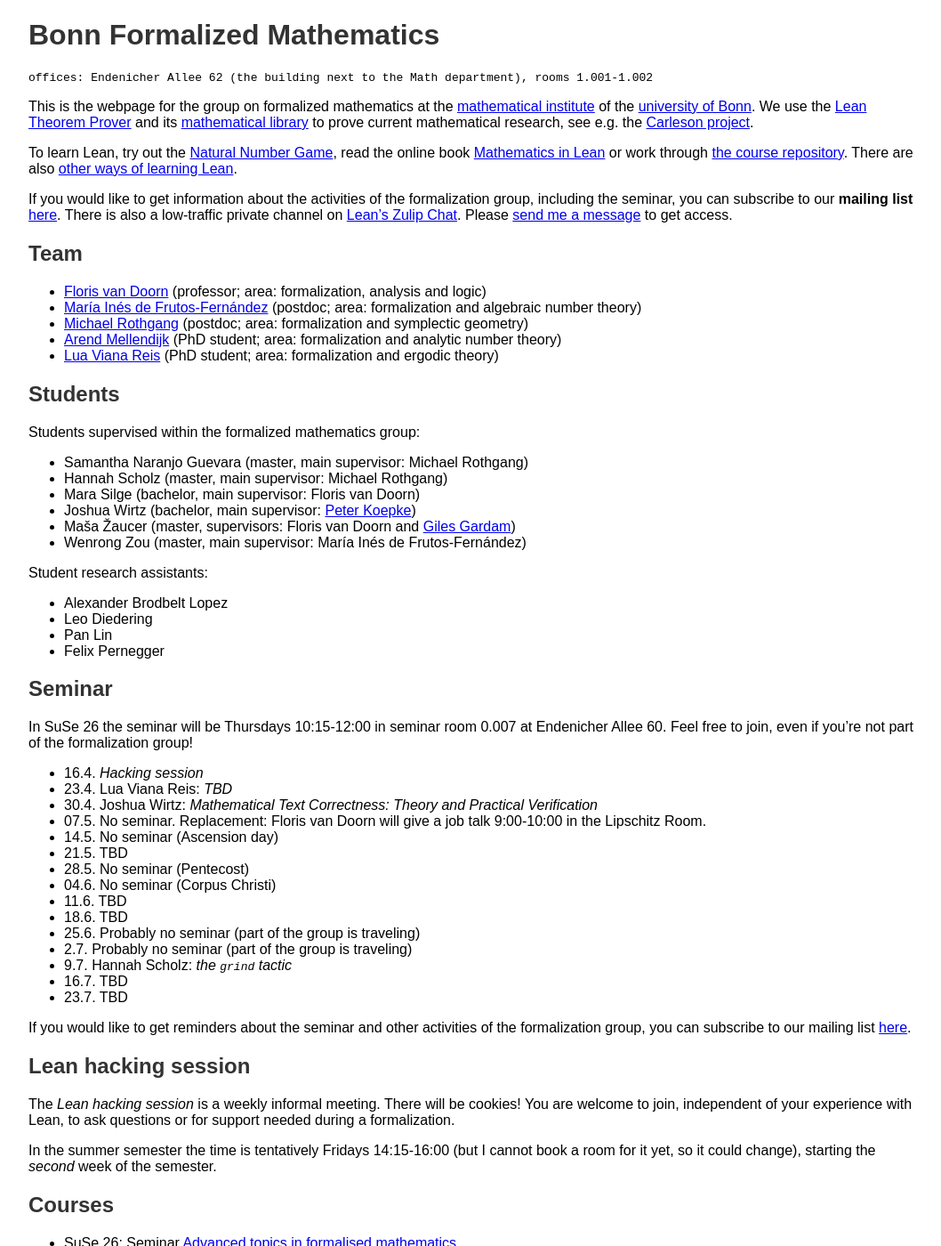
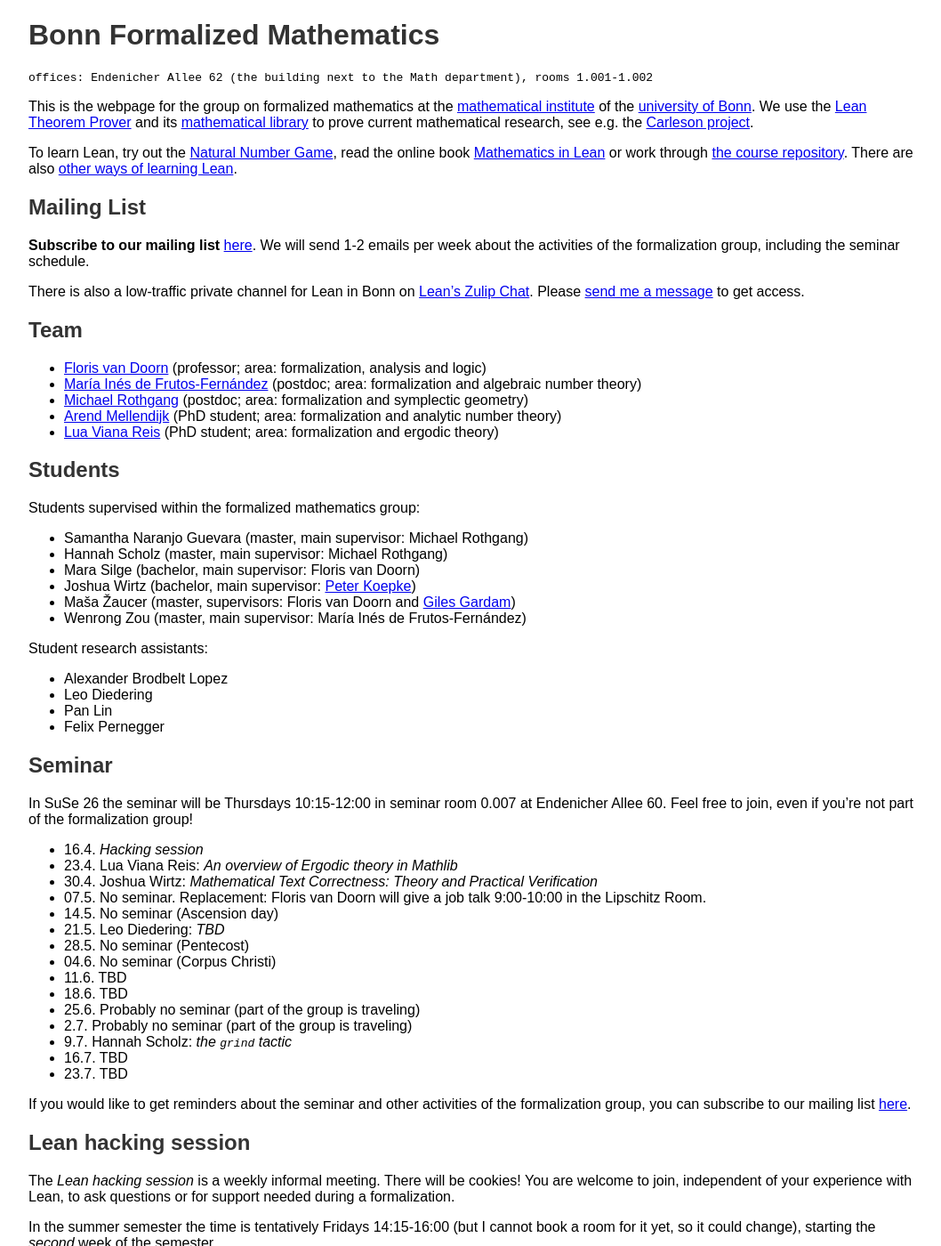
Before and after one commit to fpvandoorn/fpvandoorn.github.io, a Jekyll site: the page built from formalized-mathematics.md, in a window 1280 px wide and 1400 px high. Shown: the whole window at 89% size, without its empty margins (108-1166 px from the left). Built offline with Jekyll 4.4.1, drawn with Linux system fonts in a browser that asks for light colours; our own code applies the rules of GitHub Pages for plain Markdown files.

Commit message:
update schedule, more prominent mailing list

```diff
--- a/formalized-mathematics.md
+++ b/formalized-mathematics.md
@@ -11,8 +11,11 @@
 
 To learn Lean, try out the [Natural Number Game](https://adam.math.hhu.de/#/g/hhu-adam/NNG4), read the online book [Mathematics in Lean](https://leanprover-community.github.io/mathematics_in_lean/) or work through [the course repository](https://github.com/fpvandoorn/LeanCourse24/). There are also [other ways of learning Lean](https://leanprover-community.github.io/learn.html).
 
-If you would like to get information about the activities of the formalization group, including the seminar, you can subscribe to our **mailing list** [here](https://listen.uni-bonn.de/wws/info/formal-math).
-There is also a low-traffic private channel on [Lean's Zulip Chat](https://leanprover.zulipchat.com). Please [send me a message](https://leanprover.zulipchat.com/#narrow/dm/111080-Floris-van-Doorn) to get access.
+## Mailing List
+
+**Subscribe to our mailing list** [here](https://listen.uni-bonn.de/wws/info/formal-math). We will send 1-2 emails per week about the activities of the formalization group, including the seminar schedule.
+
+There is also a low-traffic private channel for Lean in Bonn on [Lean's Zulip Chat](https://leanprover.zulipchat.com). Please [send me a message](https://leanprover.zulipchat.com/#narrow/dm/111080-Floris-van-Doorn) to get access.
 
 ## Team
 
@@ -49,11 +52,11 @@
 In SuSe 26 the seminar will be Thursdays 10:15-12:00 in seminar room 0.007 at Endenicher Allee 60. Feel free to join, even if you're not part of the formalization group!
 
 * 16.4. *Hacking session*
-* 23.4. Lua Viana Reis: *TBD*
+* 23.4. Lua Viana Reis: *An overview of Ergodic theory in Mathlib*
 * 30.4. Joshua Wirtz: *Mathematical Text Correctness: Theory and Practical Verification*
 * 07.5. No seminar. Replacement: Floris van Doorn will give a job talk 9:00-10:00 in the Lipschitz Room.
 * 14.5. No seminar (Ascension day)
-* 21.5. TBD
+* 21.5. Leo Diedering: *TBD*
 * 28.5. No seminar (Pentecost)
 * 04.6. No seminar (Corpus Christi)
 * 11.6. TBD
```
